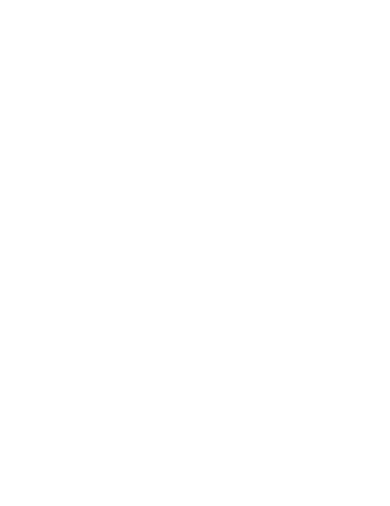
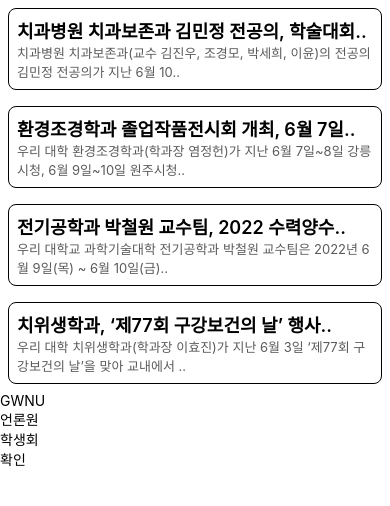
Before and after one commit to doteka/GWNU_NewsApp, a React Native app: screen / in a window 390 px wide. Shown: the top 506 px of the page. Built offline with nearby package versions, Linux system fonts and the light colour scheme.

Commit message:
뉴스 확인 필터 적용

```diff
--- a/responseData.json
+++ b/responseData.json
@@ -7,30 +7,34 @@
     {
       "title": "치과병원 치과보존과 김민정 전공의, 학술대회 우수발표상 수상",
       "description": "치과병원 치과보존과(교수 김진우, 조경모, 박세희, 이윤)의 전공의 김민정 전공의가 지난 6월 10일부터 11일까지 여수 엑스포 컨벤션에서 개최된 2022년도 대한치과보존학회 춘계학술대회에서\n“Use of silicone index for fragment reattachment”라는 주제로 발표하여 보존수복학 구연발표 2등을 수상하였다.\n치관-치근 파절된 치아를 보존적인 수복 증례를 통하여 치아 보존 및 유지라는 치과보존과의 목표와 신념을 다시 한 번 더 생각해 볼 수 있어 학술대회에 참석한 청중들로부터 큰 관심과 호응을 받았고, \n치아 삭제를 최소화하기 위한 장치를 고안하고 직접 제작해서 사용한 것에 대해 치과보존학 전공자들에게 창의적인 진료 방법 고안이라는 호평을 받았다.",
-      "image": "https://www.gwnu.ac.kr/CrossEditor/binary/images/000011/20220628092124354_UL4WFQN9.png",
+      "image": ["https://www.gwnu.ac.kr/CrossEditor/binary/images/000011/20220628092124354_UL4WFQN9.png","https://www.gwnu.ac.kr/CrossEditor/binary/images/000011/20220628092135801_S6APFZ4K.png"],
       "writer": "대외협력실",
-      "date": "2022-06-28 00:00:00"
+      "date": "2022-06-28 00:00:00",
+      "type": "GWNU"
     },
     {
       "title": "환경조경학과 졸업작품전시회 개최, 6월 7일 ~ 6월 10일까지 강릉시청, 원주시청 전시",
       "description": "우리 대학 환경조경학과(학과장 염정헌)가 지난 6월 7일~8일 강릉시청, 6월 9일~10일 원주시청에서 각각 졸업작품전시회를 개최하였다....",
       "image": "https://www.gwnu.ac.kr/CrossEditor/binary/images/000011/20220620094459580_WH4T5RIY.jpg",
       "writer": "대외협력실",
-      "date": "2022-06-20 00:00:00"
+      "date": "2022-06-20 00:00:00",
+      "type": "GWNU"
     },
     {
       "title": "전기공학과 박철원 교수팀, 2022 수력양수발전 학술컨퍼런스 논문상",
       "description": "우리 대학교 과학기술대학 전기공학과 박철원 교수팀은 2022년 6월 9일(목) ~ 6월 10일(금) 제주 휘닉스에서 열린 2022 대한전기학회 수력양수발전 학술컨퍼런스 논문상에서 논문상을 수상했다.\n이경민 박사수료생이 “전력계통의 PSCAD 기반 사고 해석” 논문을 발표하였으며, 함정모 석사과정이 동참한 논문을 박철원 교수가 지도하였다.",
       "image": "https://www.gwnu.ac.kr/CrossEditor/binary/images/000011/20220620093352244_15UMKWN7.png",
       "writer": "대외협력실",
-      "date": "2022-06-20 00:00:00"
+      "date": "2022-06-20 00:00:00",
+      "type": "학생회"
     },
     {
       "title": "치위생학과, ‘제77회 구강보건의 날’ 행사 개최",
       "description": "우리 대학 치위생학과(학과장 이효진)가 지난 6월 3일 ‘제77회 구강보건의 날’을 맞아 교내에서 구강건...",
       "image": "https://www.gwnu.ac.kr/CrossEditor/binary/images/000010/20220616093451789_QRC1JOE3.png",
       "writer": "대외협력실",
-      "date": "2022-06-16 00:00:00"
+      "date": "2022-06-16 00:00:00",
+      "type": "언론원"
     },
     {
       "title": "구강악안면외과 윤주형 전공의, 국제학술지 논문 게재",
--- a/src/Components/App.tsx
+++ b/src/Components/App.tsx
@@ -7,6 +7,7 @@ import {
   Text,
   Pressable,
 } from "react-native";
+import NewsFilter from "./NewsFilter";
 import NewsList from "./NewsList";
 import NewsList_FlatList from "./NewsList_FlatList";
 
@@ -18,6 +19,8 @@ const App = () => {
   const [end, setEnd] = useState(0);
   const [newsData, setNewsData] = useState();
 
+  const [Filter, setFilter] = useState(['GWNU', '언론원', '학생회'])
+
   const resData = require("../../responseData.json");
   console.log(resData);
   console.log(resData.items);
@@ -28,13 +31,30 @@ const App = () => {
     setStart(resData.start - 1);
     setEnd(resData.display + (resData.start - 1));
   }, []);
+
+  const _FilterChange = (data) => {
+    console.log(data)
+    console.log("F : " + Filter.includes(data))
+    if(Filter.includes(data)) {
+      setFilter(Filter.filter((Filter)=> { return Filter != data }))
+    } else {
+      setFilter([...Filter, data])
+    }
+  }
   return (
     <SafeAreaView>
-      {/* <NewsList_FlatList newsData={newsData?.items} /> */}
+      {/* <NewsFilter /> */}
+      <NewsList_FlatList newsData={newsData?.items} Filter = {Filter} />
 
       {/* {resData?.items.slice(start, end).map((item, index) => {
         return <NewsList key={index} item={item} />;
       })} */}
+      <Pressable>
+        <Text onPress={()=>{_FilterChange("GWNU")}}>GWNU</Text>
+        <Text onPress={()=>{_FilterChange("언론원")}}>언론원</Text>
+        <Text onPress={()=>{_FilterChange("학생회")}}>학생회</Text>
+        <Text onPress={()=>{console.log(Filter)}}>확인</Text>
+      </Pressable>
     </SafeAreaView>
   );
 };
--- a/src/Components/Modal.tsx
+++ b/src/Components/Modal.tsx
@@ -6,6 +6,7 @@ import {
   Dimensions,
   StyleSheet,
   Image,
+  FlatList,
 } from "react-native";
 
 const { width, height } = Dimensions.get("window");
@@ -15,7 +16,15 @@ const Modal = ({ item, close }) => {
   return (
     <SafeAreaView style={styled.View}>
       <Text style={styled.Title}>{item.title}</Text>
-      <Image style={styled.Image} source={{ uri: item.image }} />
+      <FlatList
+       data = {item.image}
+       horizontal
+       renderItem={(items) => {
+        console.log(items)
+        return(<Image style={styled.Image} source={{ uri: items.item }} />)
+       }}
+      />
+       {/* <Image style={styled.Image} source={{ uri: item.image }} /> */}
       <Text style={styled.Desc}>{item.description}</Text>
       <Pressable onPress={close}>
         <Text style={styled.close}>닫기</Text>
--- /dev/null
+++ b/src/Components/NewsFilter.tsx
@@ -0,0 +1,15 @@
+import React, { useState } from "react";
+import { CheckBox, Text, SafeAreaView} from 'react-native'
+
+const NewsFilter = () => {
+    const [GWNU_NEWS, setGWNU_NEWS] = useState(true)
+    return (
+        <SafeAreaView>
+            <CheckBox style={{width: 100, height: 100}} value ={GWNU_NEWS}
+            onPress = {() => setGWNU_NEWS(!GWNU_NEWS)}
+            />
+            <Text>GWNU 뉴스</Text>
+        </SafeAreaView>
+    );
+}
+export default NewsFilter
--- a/src/Components/NewsList_FlatList.tsx
+++ b/src/Components/NewsList_FlatList.tsx
@@ -13,7 +13,7 @@ import Modal from "./Modal";
 
 const TITLE_MAX_LENGTH = 24;
 const DESC_MAX_LENGTH = 55;
-const NewsList_FlatList = ({ newsData }) => {
+const NewsList_FlatList = ({ newsData, filter_GWNU, filter_Std, Filter }) => {
   const [modalView, setModalView] = useState(false);
   const [newsView, setNewsView] = useState();
 
@@ -33,6 +33,7 @@ const NewsList_FlatList = ({ newsData }) => {
       <FlatList
         data={newsData}
         renderItem={(newsData) => {
+          if(Filter.includes(newsData.item.type)) {
           return (
             <Pressable
               style={({ pressed }) => [
@@ -60,7 +61,8 @@ const NewsList_FlatList = ({ newsData }) => {
                     }`}
               </Text>
             </Pressable>
-          );
+          )
+                  }
         }}
         onEndReached={() => {
           Alert.alert("AAA");
```
